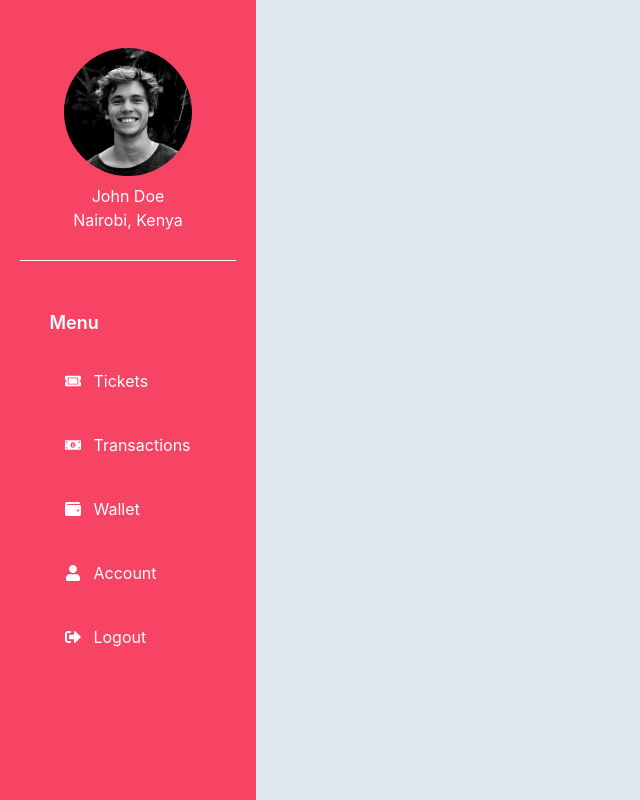
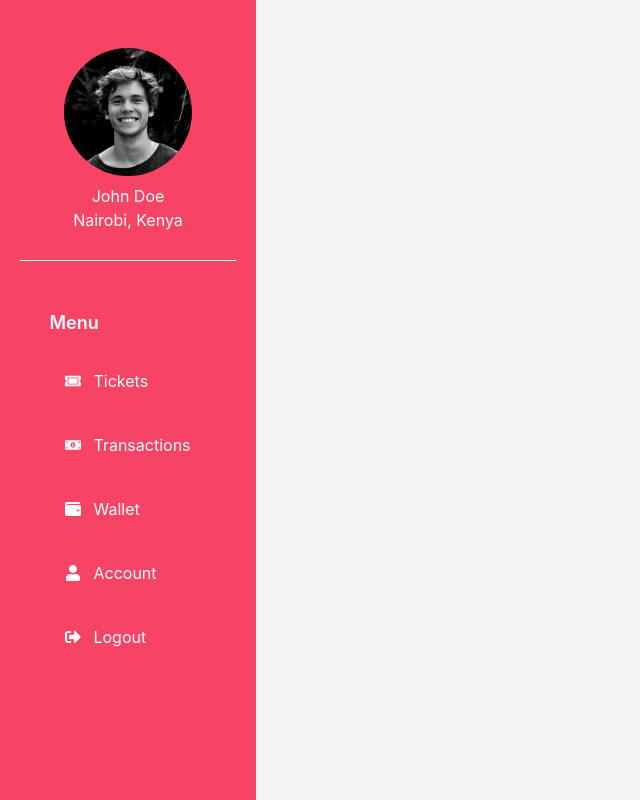
Before and after one commit to Titus210/ticketify, a React (Create React App) app: page /user/dashboard in a window 1280 px wide. Shown: the whole page, without its empty margins (0-640 px from the left). Built offline with nearby package versions, Linux system fonts and the light colour scheme.

Commit message:
-changed width structure for sidebar

```diff
--- a/src/dashboard/Dashboard.jsx
+++ b/src/dashboard/Dashboard.jsx
@@ -1,7 +1,6 @@
 // src/components/Dashboard.jsx
 import React from 'react';
 import { Routes, Route } from 'react-router-dom';
-import Navbar from '../components/Navbar';
 import Sidebar from '../components//Sidebar';
 
 
@@ -14,11 +13,11 @@ import Logout from './pages/Logout';
 const DashBoard = () => {
   return (
     <>
-      <div className="flex w-screen bg-slate-200">
+      <div className="flex w-screen ">
         <div className="flex w-max h-screen sticky top-0">
           <Sidebar />
         </div>
-        <div className="flex-1 overflow-y-auto">
+        <div className="w-12/12 md:w-8/12  flex md:pl-12 overflow-y-auto">
           <Routes>
             <Route path="/tickets" element={<Tickets />} />
             <Route path="/transactions" element={<Transactions />} />
```
